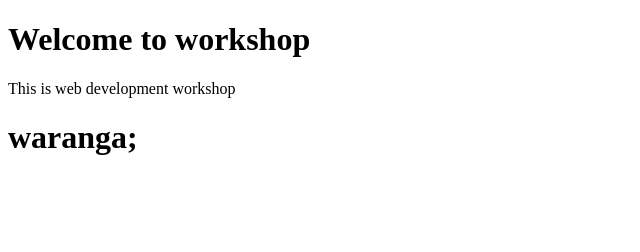
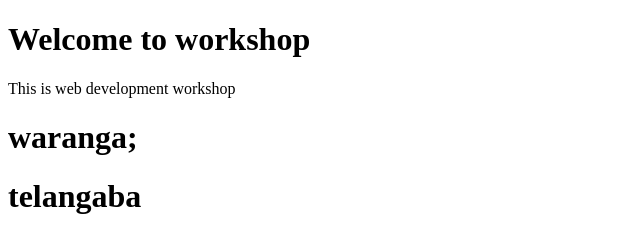
Before and after one commit to mirzamuskan7/Hari, a plain HTML site: page index.html in a window 1280 px wide. Shown: the whole page, without its empty margins (0-640 px from the left). Drawn offline with Linux system fonts and the light colour scheme.

Commit message:
updated state

```diff
--- a/index.html
+++ b/index.html
@@ -9,6 +9,7 @@
     <h1>Welcome to workshop</h1>
     <p>This is web development workshop</p>
     <h1>waranga;</h1>
+    <h1> telangaba</h1>
 </body>
 
 </html>
```
